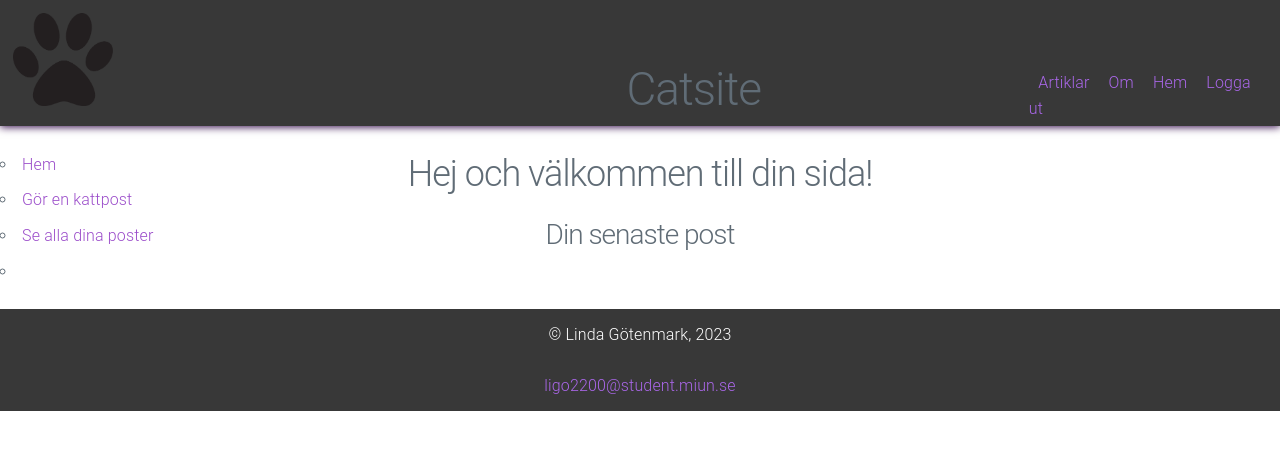
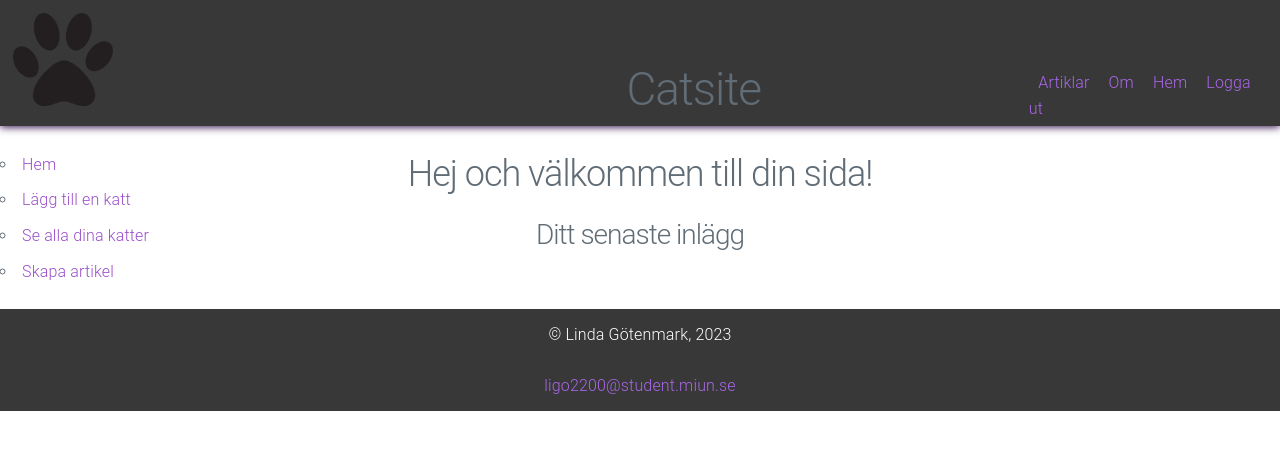
Before and after one commit to ligo2200/projekt_catsite_dt162g_vue, a Vue app: page /home in a window 1280 px wide. Shown: the top 450 px of the page. Built offline with nearby package versions, Linux system fonts and the light colour scheme; sample sign-in values are in the browser's storage.

Commit message:
articlesView, addCat and addArticleviews added. changes in router made.

```diff
--- a/src/components/Header.vue
+++ b/src/components/Header.vue
@@ -60,7 +60,7 @@ export default {
             <nav>
                 <ul>
                     <li>
-                        <RouterLink to="/news">Artiklar</RouterLink>
+                        <RouterLink to="/articles">Artiklar</RouterLink>
                         <RouterLink to="/about">Om</RouterLink>
                         <RouterLink to="/home">Hem</RouterLink>
                         <RouterLink to="/login" @click="logout">Logga ut</RouterLink>
@@ -79,7 +79,7 @@ export default {
             <nav>
                 <ul>
                     <li>
-                        <RouterLink to="/news">Artiklar</RouterLink>
+                        <RouterLink to="/articles">Artiklar</RouterLink>
                         <RouterLink to="/about">Om</RouterLink>
                         <RouterLink to="/registration">Registrera</RouterLink>
                         <router-link to="/" class="login">Logga in</router-link>
--- a/src/components/Sidebar.vue
+++ b/src/components/Sidebar.vue
@@ -13,9 +13,9 @@ export default {
             <nav>
                 <ul>
                     <li><router-link to="/home">Hem</router-link></li>
-                    <li><router-link to="/addpost">Gör en kattpost</router-link></li>
-                    <li><router-link to="/seeallposts">Se alla dina poster</router-link></li>
-                    <li><router-link to="/"></router-link></li>
+                    <li><router-link to="/addcat">Lägg till en katt</router-link></li>
+                    <li><router-link to="/seeallcats">Se alla dina katter</router-link></li>
+                    <li><router-link to="/addarticle">Skapa artikel</router-link></li>
                 </ul>
             </nav>
         </div>
--- a/src/router/index.js
+++ b/src/router/index.js
@@ -22,9 +22,9 @@ const router = createRouter({
       }
     },
     {
-      path: '/addpost',
-      name: 'addpost',
-      component: () => import('../views/AddPostView.vue'),
+      path: '/addcat',
+      name: 'addcat',
+      component: () => import('../views/AddCatView.vue'),
       beforeEnter: (to, from, next) => {
         if(localStorage.getItem('token')) {
           next()
@@ -34,9 +34,21 @@ const router = createRouter({
       }
     },
     {
-      path: '/seeallposts',
-      name: 'seeallposts',
-      component: () => import('../views/SeeAllPostsView.vue'),
+      path: '/addarticle',
+      name: 'addarticle',
+      component: () => import('../views/AddArticleView.vue'),
+      beforeEnter: (to, from, next) => {
+        if(localStorage.getItem('token')) {
+          next()
+        } else {
+          next('/')
+        }
+      }
+    },
+    {
+      path: '/seeallcats',
+      name: 'seeallcats',
+      component: () => import('../views/SeeAllCatsView.vue'),
       beforeEnter: (to, from, next) => {
         if(localStorage.getItem('token')) {
           next()
@@ -56,9 +68,9 @@ const router = createRouter({
       component: () => import('../views/AboutView.vue'),
     },
     {
-      path: '/news',
-      name: 'news',
-      component: () => import('../views/NewsView.vue'),
+      path: '/articles',
+      name: 'articles',
+      component: () => import('../views/ArticlesView.vue'),
     }
   ]
 })
--- /dev/null
+++ b/src/views/AddArticleView.vue
@@ -0,0 +1,7 @@
+<template>
+
+</template>
+
+<script>
+// post = lägga till katt eller lägga till artikel.
+</script>
--- /dev/null
+++ b/src/views/AddCatView.vue
@@ -0,0 +1,7 @@
+<template>
+
+</template>
+
+<script>
+// post = lägga till katt eller lägga till artikel.
+</script>
--- a/src/views/HomeView.vue
+++ b/src/views/HomeView.vue
@@ -17,7 +17,7 @@ export default {
     <div class="cont-right">
       <h2>Hej och välkommen till din sida!</h2>
       <div class="latest">
-        <h3>Din senaste post</h3>
+        <h3>Ditt senaste inlägg</h3>
       </div>
     </div>
 
--- /dev/null
+++ b/src/views/SeeAllCatsView.vue
@@ -0,0 +1,20 @@
+<script>
+
+</script>
+
+<template>
+  <main>
+    <h1>Alla dina katter</h1>
+
+
+
+
+  </main>
+</template>
+
+<style scoped>
+h1 {
+    text-align: center;
+    margin-top: 2%;
+}
+</style>
--- a/src/views/StartView.vue
+++ b/src/views/StartView.vue
@@ -18,7 +18,7 @@ export default {
 <template>
   <main>
     <h1>Välkommen till Catsite!</h1>
-    <h2 class="text-sm lg:text-base">- En webbplats för kattälskare där vi kan få skryta om våra pälsklingar för varandra!</h2>
+    <h2 class="text-sm lg:text-base">- En webbplats för kattälskare!</h2>
     <Login @userLoggedin="onUserLoggedin" />
   <p>Inget konto?</p>
   <router-link to="/registration" class="reg">Klicka här för att registrera ett nytt konto</router-link>
```
Also changed, not shown: src/components/Articles.vue (+14 -0 lines), src/views/AddPostView.vue (deleted), src/views/ArticlesView.vue (renamed from src/views/NewsView.vue), src/views/SeeAllPostsView.vue (deleted).
